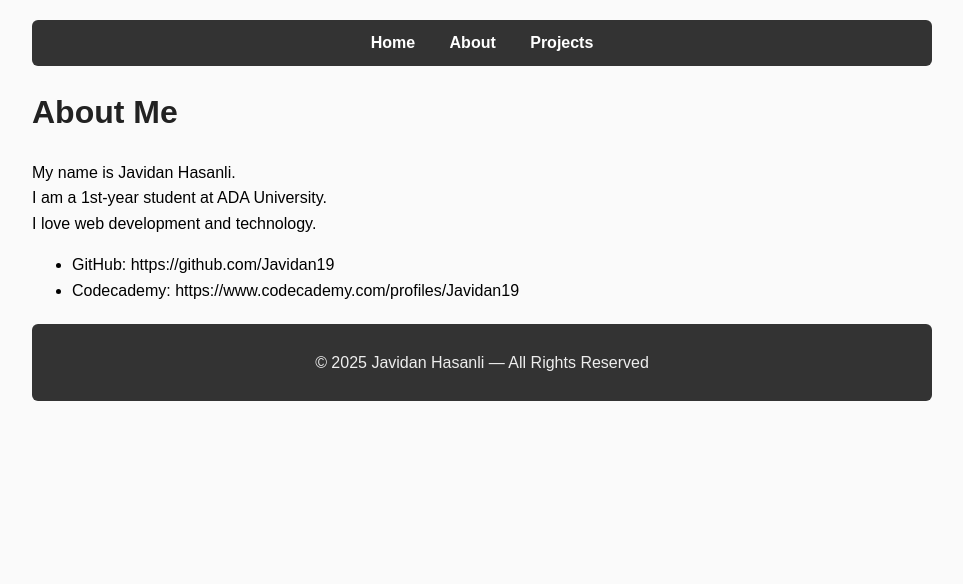
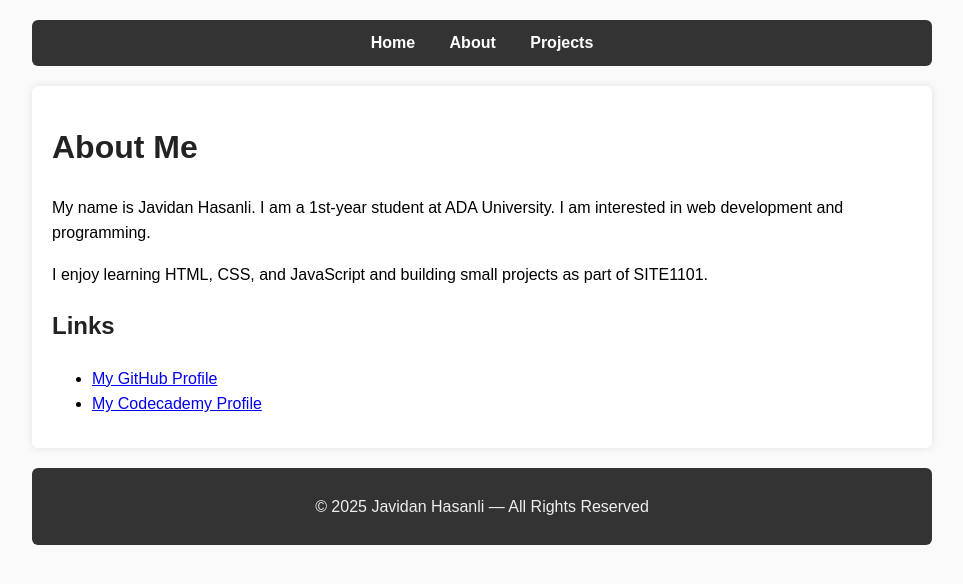
Before and after one commit to Javidan19/site1101, a Jekyll site: the page built from about.md, in a window 1280 px wide. Shown: the top 584 px of the page, without its empty margins (158-1121 px from the left). Built offline with Jekyll 4.4.1, drawn with Linux system fonts in a browser that asks for light colours.

Commit message:
Update about.md

```diff
--- a/about.md
+++ b/about.md
@@ -3,11 +3,15 @@ layout: default
 title: About
 ---
 
-# About Me
+<div class="section">
+  <h1>About Me</h1>
+  <p>My name is Javidan Hasanli. I am a 1st-year student at ADA University. I am interested in web development and programming.</p>
 
-My name is Javidan Hasanli.
-I am a 1st-year student at ADA University.
-I love web development and technology.
+  <p>I enjoy learning HTML, CSS, and JavaScript and building small projects as part of SITE1101.</p>
 
-- GitHub: https://github.com/Javidan19
-- Codecademy: https://www.codecademy.com/profiles/Javidan19
+  <h2>Links</h2>
+  <ul>
+    <li><a href="https://github.com/Javidan19">My GitHub Profile</a></li>
+    <li><a href="https://www.codecademy.com/profiles/Javidan19">My Codecademy Profile</a></li>
+  </ul>
+</div>
```
